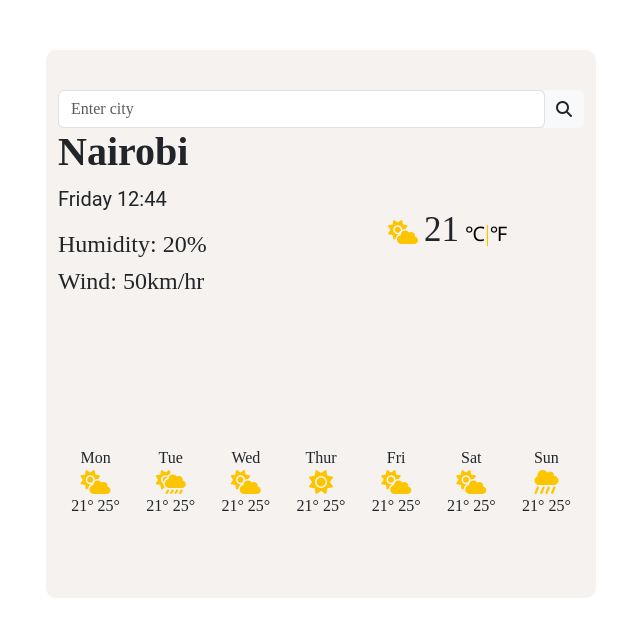
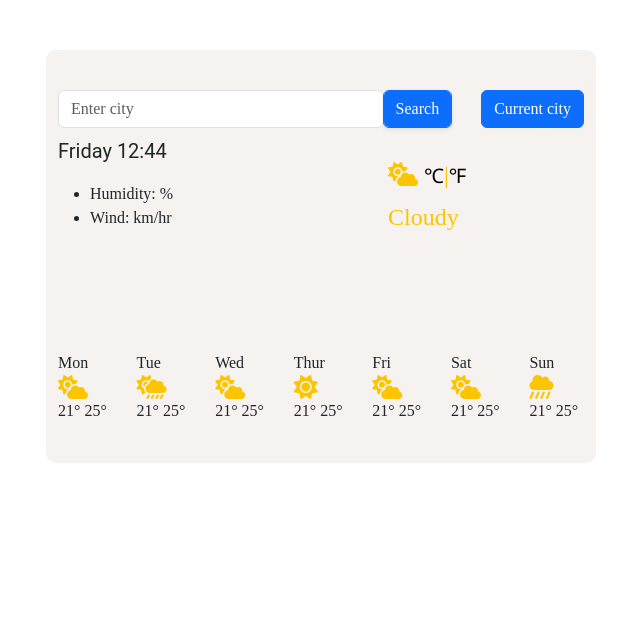
Before and after one commit to Sheila-Rugut/weather-app, a plain HTML site: page index.html in a window 1280 px wide. Shown: the whole page, without its empty margins (319-959 px from the left). Drawn offline with nearby package versions, Linux system fonts and the light colour scheme.

Commit message:
Include current location buttonn

```diff
--- a/index.html
+++ b/index.html
@@ -8,6 +8,7 @@
       src="https://kit.fontawesome.com/62de1d2d39.js"
       crossorigin="anonymous"
     ></script>
+    <script src="https://unpkg.com/axios/dist/axios.min.js"></script>
     <link rel="stylesheet" href="src/styles.css" />
     <link
       href="https://cdn.jsdelivr.net/npm/bootstrap@5.3.0-alpha1/dist/css/bootstrap.min.css"
@@ -20,8 +21,17 @@
 
   <body>
     <div class="container" style="width: 550px">
-
+      <!-- <div class="input-group">
+  <div class="form-outline">
+    <input type="search" id="form1" class="form-control" />
+    <label class="form-label" for="form1">Search</label>
+  </div>
+  <button type="button" class="btn btn-primary">
+    <i class="fas fa-search"></i>
+  </button>
+</div> -->
       <form id="form-input">
+         <div class="row">
         <div class="input-group rounded">
           <input
             type="search"
@@ -30,25 +40,41 @@
             placeholder="Enter city"
             aria-label="Search"
             aria-describedby="search-addon"
+
           />
-          <span class="input-group-text border-0" id="search-addon">
-            <i class="fas fa-search"></i>
-          </span>
+          <div>
+            <input
+                type="submit"
+                value="Search"
+                class="form-control btn btn-primary shadow-sm w-100"
+              />
+          </div>
+          <div><button type="submit" class="btn btn-primary"  id="current-location-btn"style="margin-left: 30px">Current city</button></div>
+
+        </div>
         </div>
       </form>
+
+
       <div class="details">
-        <h1 style="font-weight: 550" id="current-city">Nairobi</h1>
+        <h1 style="font-weight: 550" id="current-city"></h1>
         <p id="current-date">Current time</p>
-        <h2 style="font-size: 24px">Humidity: 20%</h2>
-        <h2 style="font-size: 24px">Wind: 50km/hr</h2>
+        <ul>
+
+        <li>Humidity: <span id="humidity"></span>%</li>
+         <li >Wind: <span id="wind"></span>km/hr</li>
+        </ul>
+
+
       </div>
       <div class="current-weather-icon">
-        <i class="fa-solid fa-cloud-sun"></i>
-        <span id="current-temperature">21</span>
+        <i class="fa-solid fa-cloud-sun"style="color: #fdc500;"></i>
+        <span id="current-temperature"></span>
         <span class="temperature"><a href="#" id="celcius-temp">℃</a>|<a href="#" id="farenheight-temp">℉</a></span>
+        <p id="description">Cloudy</p>
       </div>
 
-      <div class="container text-center">
+
         <div class="row">
           <div class="col">
             Mon
@@ -94,7 +120,7 @@
           <div class="col">21° 25°</div>
           <div class="col">21° 25°</div>
         </div>
-      </div>
+
     </div>
     <script src="src/index.js"></script>
   </body>
```
